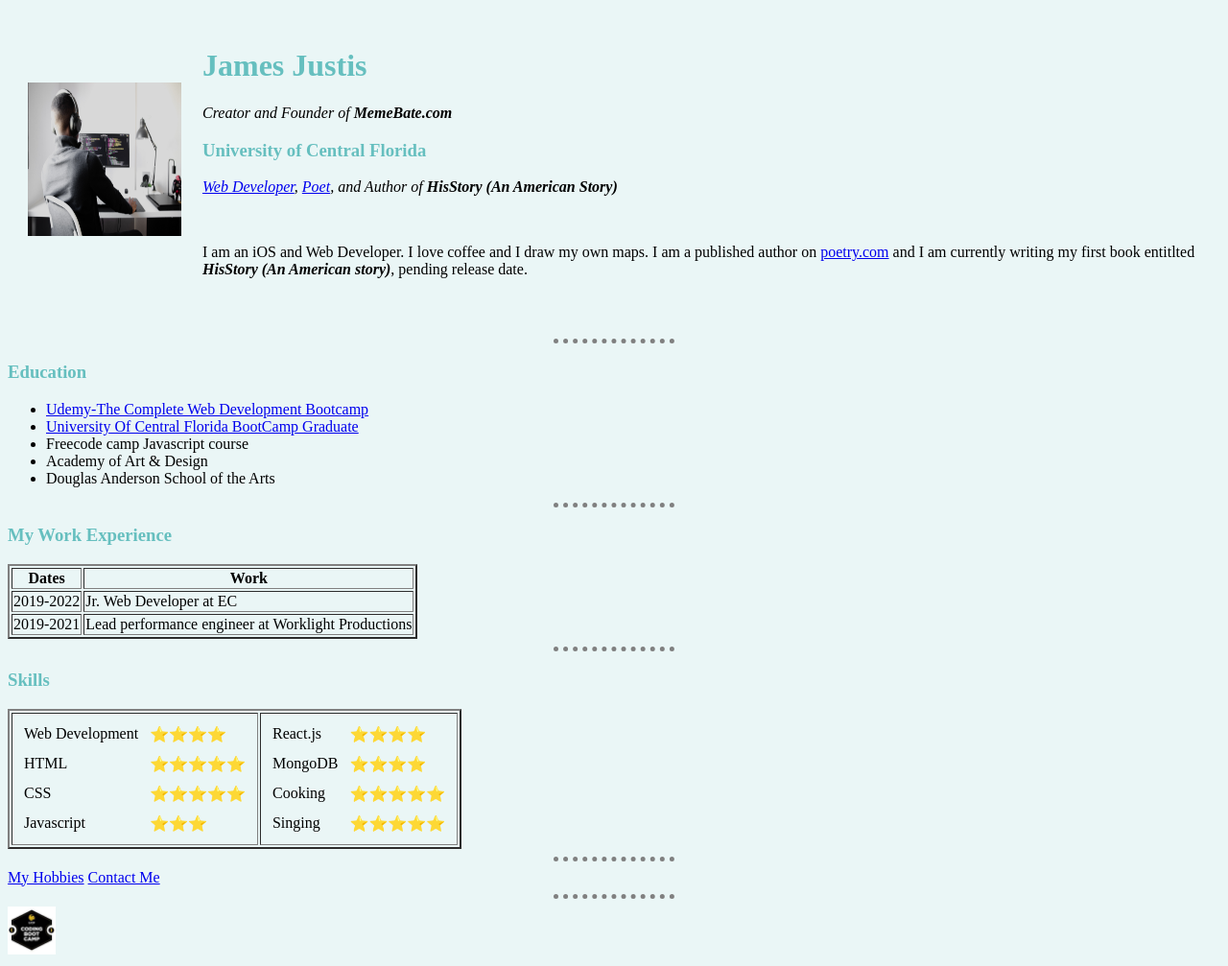
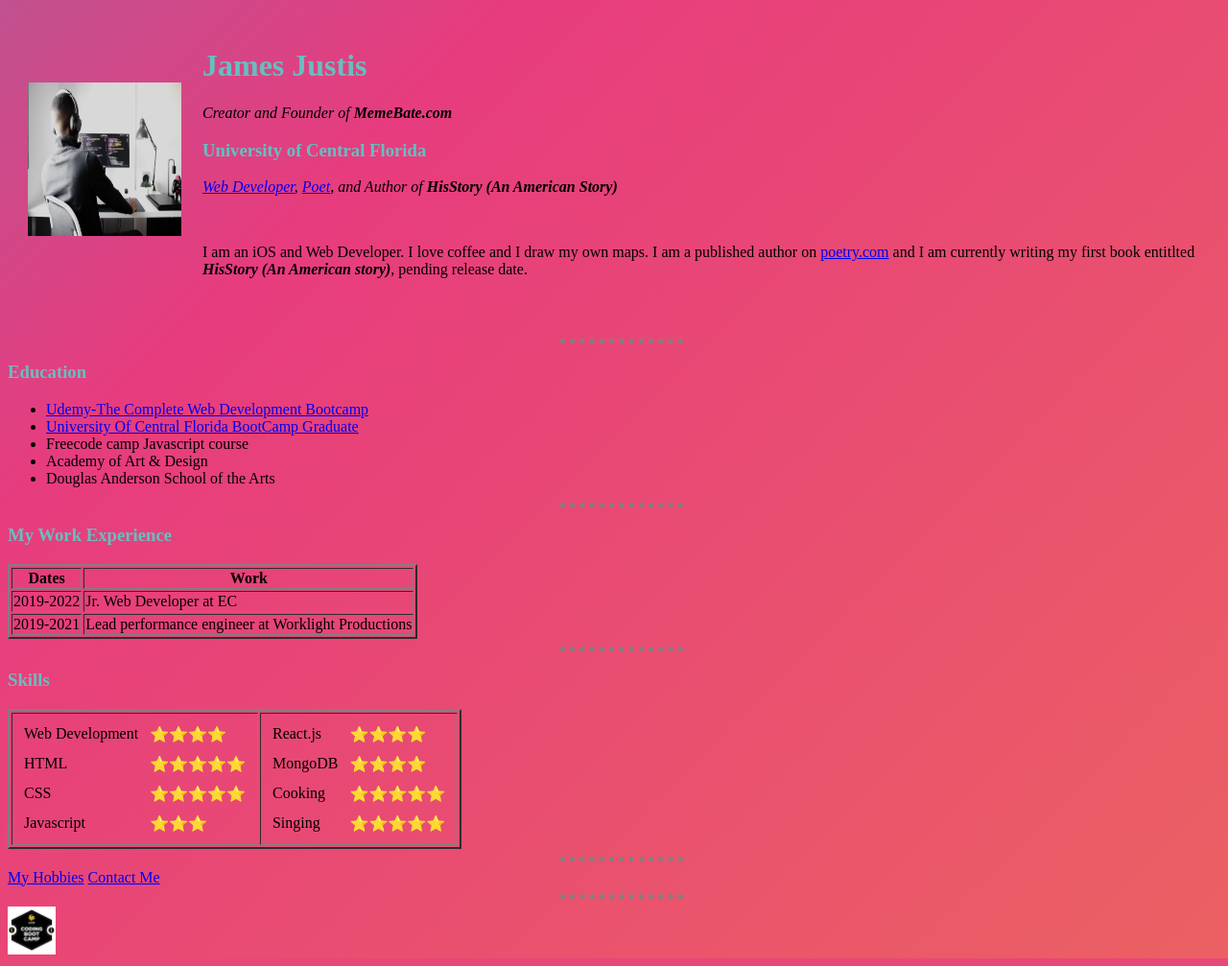
Before and after one commit to JDBgit9/James-Justis, a PHP site: page /home.html in a window 1280 px wide. Shown: the whole page at 96% size. Run offline with PHP 8.4, Linux system fonts and the light colour scheme.

Commit message:
added animated css bg

```diff
--- a/HTML-personal site/home.html
+++ b/HTML-personal site/home.html
@@ -9,6 +9,7 @@
 </head>
 <link rel="stylesheet" href="styles.css">
 <body>
+
     <table cellspacing="20">
         <tr>
             <td> <img src="portfolio icon.jpg" width="160px" height="160px" alt="Certified Web Developer"/></td>
--- a/HTML-personal site/styles.css
+++ b/HTML-personal site/styles.css
@@ -1,7 +1,14 @@
+html, body {
+    width: 100%;
+    height:100%;
+  }
 
   body {
-    background-color: #EAF6F6;
+      background: linear-gradient(-45deg, #ee7752, #e73c7e, #23a6d5, #23d5ab);
+      background-size: 400% 400%;
+      animation: gradient 15s ease infinite;
   }
+
   hr {
     border-style: none;
      border-top-style: dotted;
@@ -15,3 +22,15 @@ h1 {
  h3 {
      color: #66bfbf;
  }
+
+  @keyframes gradient {
+      0% {
+          background-position: 0% 50%;
+      }
+      50% {
+          background-position: 100% 50%;
+      }
+      100% {
+          background-position: 0% 50%;
+      }
+  }
```
Lines whose indentation alone changed are shown as unchanged.
